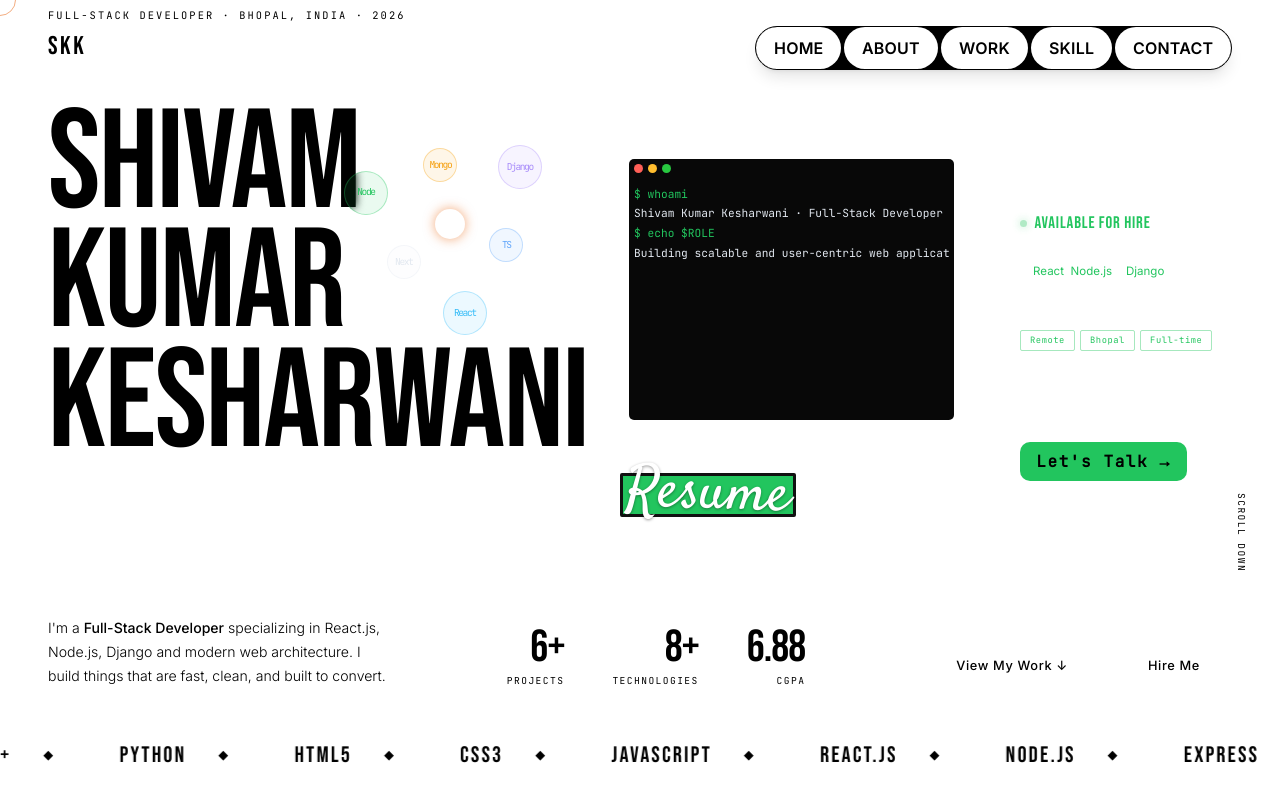
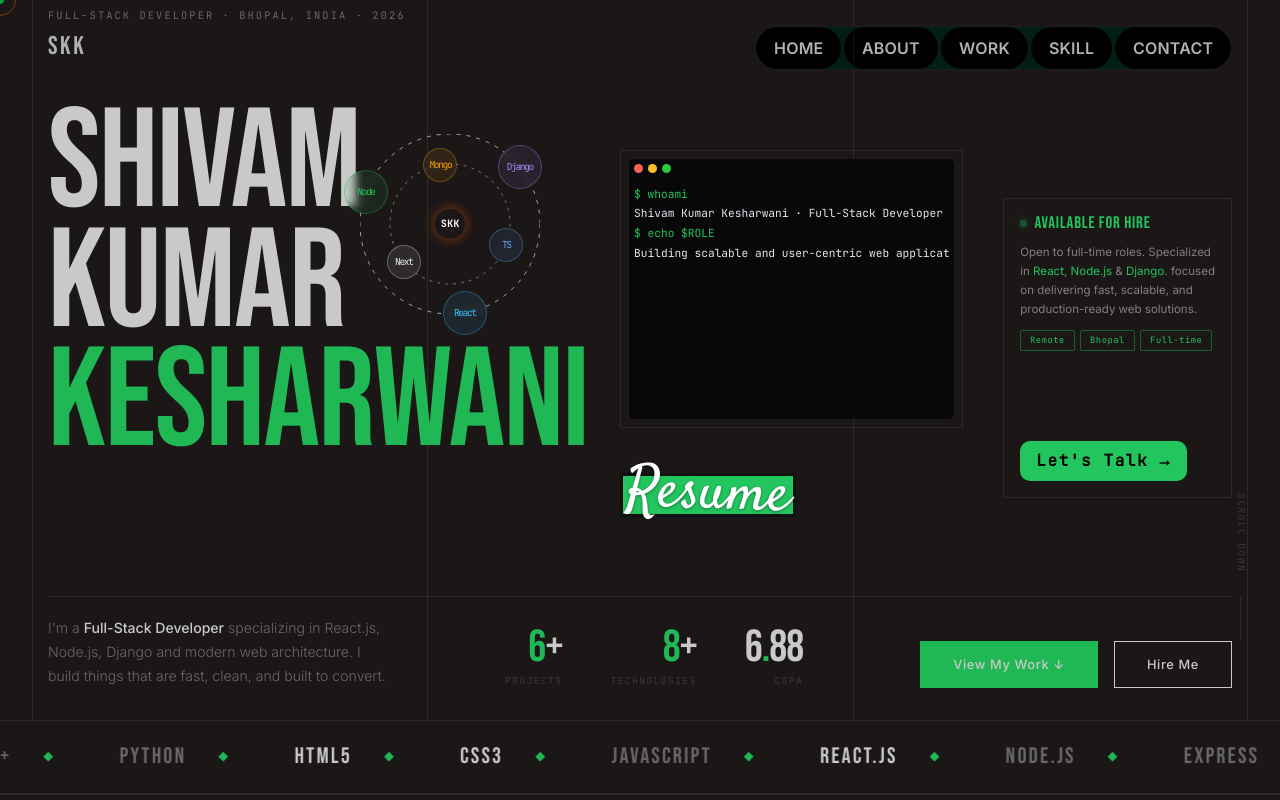
Before and after one commit to Shivam774705/new_portfolio, a React (Vite) app in the folder port/: page / in a window 1280 px wide. Shown: the top 800 px of the page. Built offline with nearby package versions, Linux system fonts and the light colour scheme; the HTML template or start-up script is replaced by a standard one.

Commit message:
Fix: Ensure forest theme is applied and forced to dark

```diff
--- a/port/src/index.css
+++ b/port/src/index.css
@@ -1,7 +1,7 @@
 @import "tailwindcss";
 
 @plugin "daisyui" {
-  themes: ["forest"];
+  themes: forest;
 }
 @font-face {
   font-family: 'Railey';
@@ -26,7 +26,7 @@
   --border: color-mix(in srgb, var(--color-base-content), transparent 90%);
 }
 
-html { scroll-behavior: auto; }
+html { scroll-behavior: auto; color-scheme: dark; }
 
 body {
   font-family: 'Inter', sans-serif;
```
